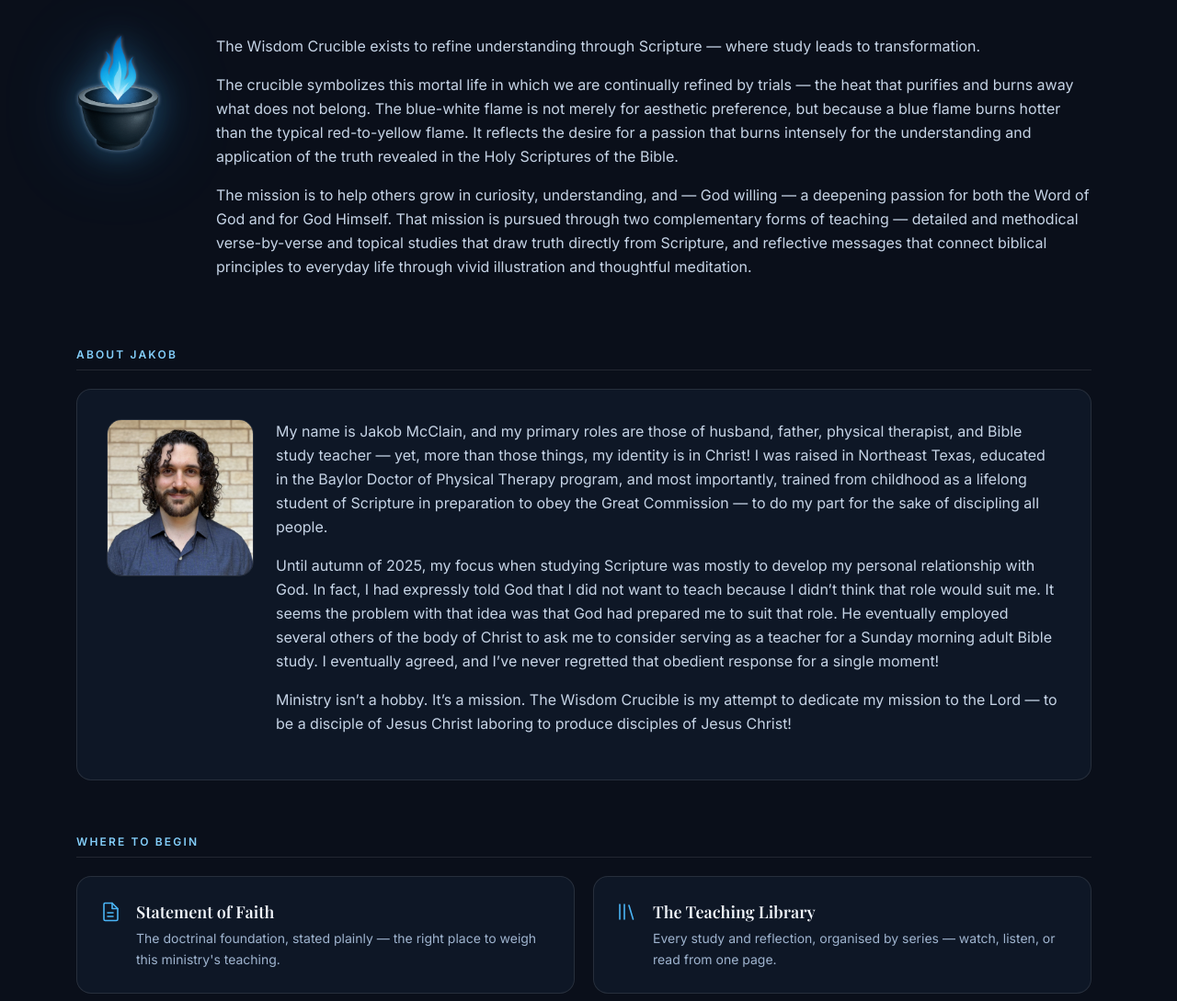
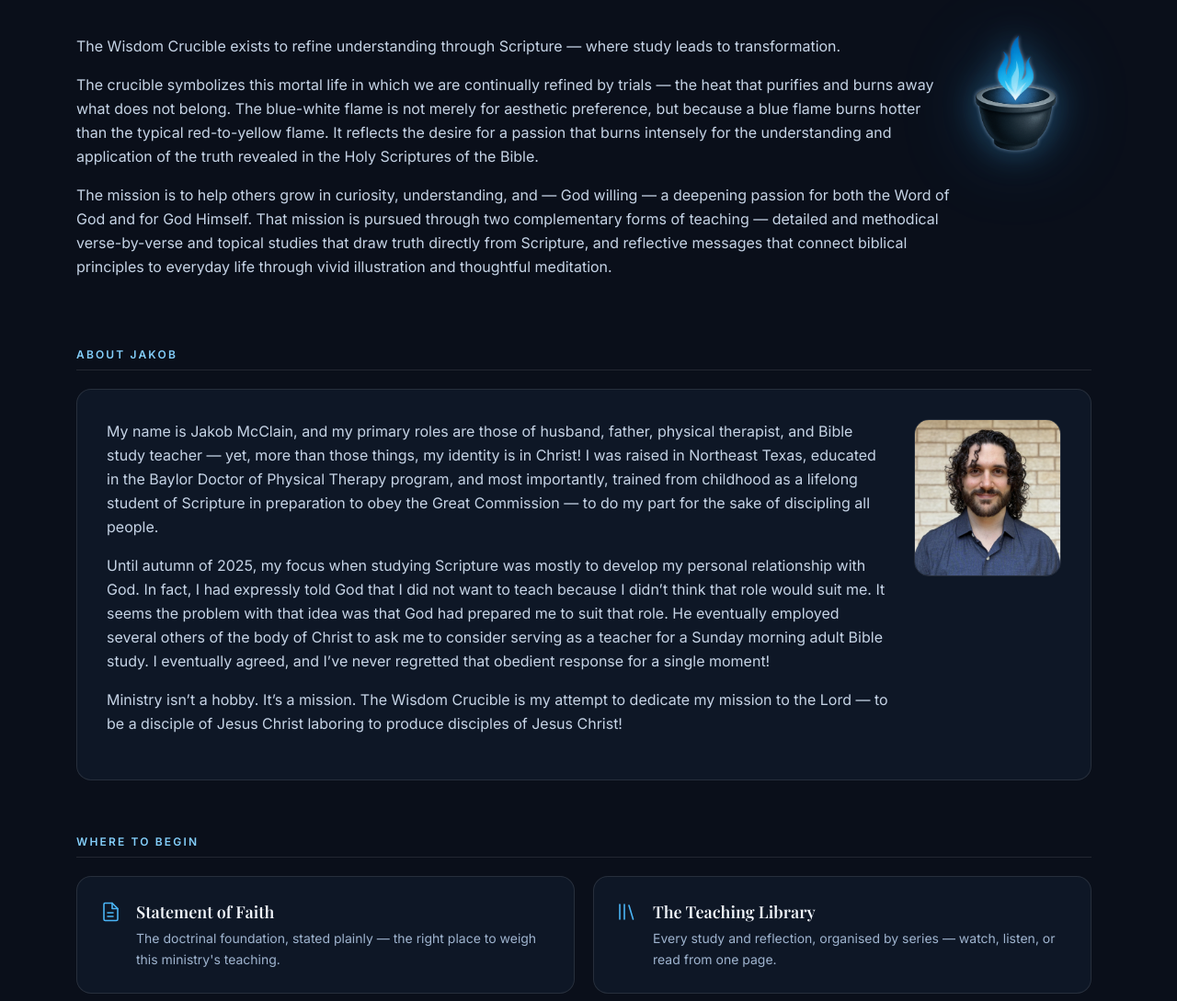
Before and after one commit to BuiltByBean/Jakob-s-Crucible, a Python web app: template templates/about.html in a window 1280 px wide. Shown: the part 148-1237 px from the top of the page at 92% size. Run offline with Jinja, Linux system fonts and the light colour scheme; the template is opened without the code that fills it, so the values that code supplies are empty.

Commit message:
style(about): prose left, logo and portrait right
Co-Authored-By: Claude Fable 5 <noreply@anthropic.com>

```diff
--- a/templates/about.html
+++ b/templates/about.html
@@ -14,11 +14,13 @@
   </header>
 
   <section class="section">
-    <div class="grid grid-cols-1 md:grid-cols-[8rem_1fr] gap-6 items-start">
+    {# Prose sits left, the mark right (owner's call); on mobile the image
+       still stacks on top via order utilities. #}
+    <div class="grid grid-cols-1 md:grid-cols-[1fr_8rem] gap-6 items-start">
       <img src="{{ url_for('static', filename='img/logo-mark.png') }}?v={{ ASSET_V }}"
            alt="The crucible and blue-white flame" width="96" height="136"
-           class="h-32 w-auto mx-auto md:mx-0 logo-glow-lg">
-      <div class="prose-dark">
+           class="h-32 w-auto mx-auto md:mx-0 md:order-2 logo-glow-lg">
+      <div class="prose-dark md:order-1">
         <p>
           The Wisdom Crucible exists to refine understanding through Scripture — where study leads to
           transformation.
@@ -43,11 +45,11 @@
 
   <section class="section">
     <h2 class="section-title"><span>About Jakob</span></h2>
-    <div class="card p-6 sm:p-8 grid grid-cols-1 sm:grid-cols-[10rem_1fr] gap-6 items-start">
+    <div class="card p-6 sm:p-8 grid grid-cols-1 sm:grid-cols-[1fr_10rem] gap-6 items-start">
       <img src="{{ url_for('static', filename='img/jakob.jpg') }}?v={{ ASSET_V }}"
            alt="Portrait of Jakob McClain" width="160" height="171"
-           class="w-36 sm:w-40 rounded-2xl object-cover border border-white/10 mx-auto sm:mx-0">
-      <div class="prose-dark">
+           class="w-36 sm:w-40 rounded-2xl object-cover border border-white/10 mx-auto sm:mx-0 sm:order-2">
+      <div class="prose-dark sm:order-1">
         <p>
           My name is Jakob McClain, and my primary roles are those of husband, father, physical
           therapist, and Bible study teacher — yet, more than those things, my identity is in Christ! I
```
Also changed, not shown: static/css/tailwind.css.
